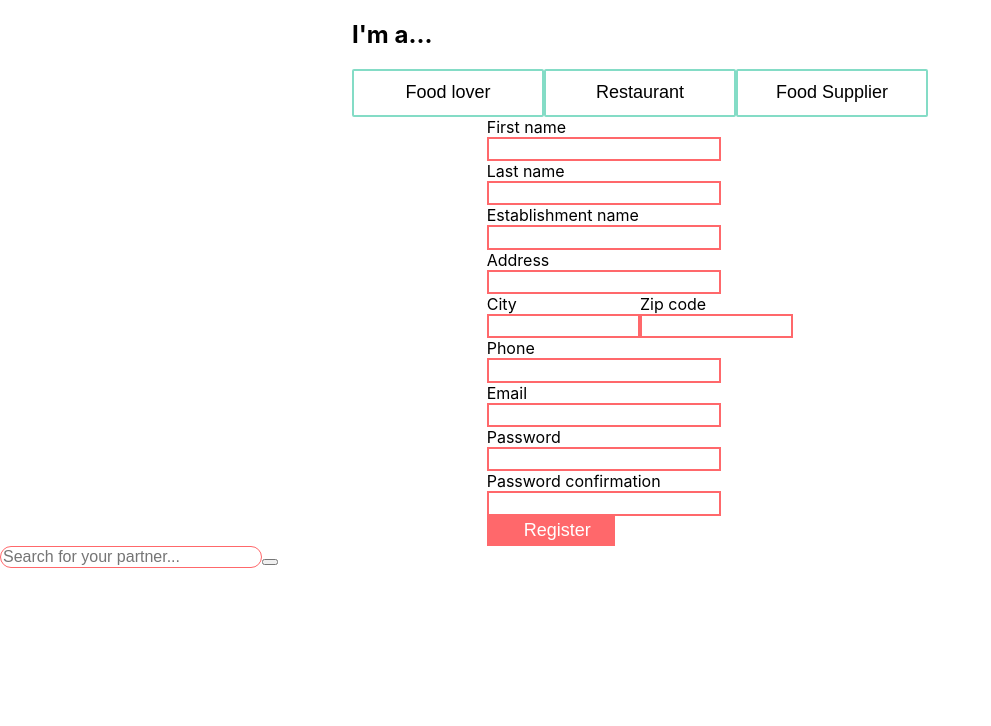
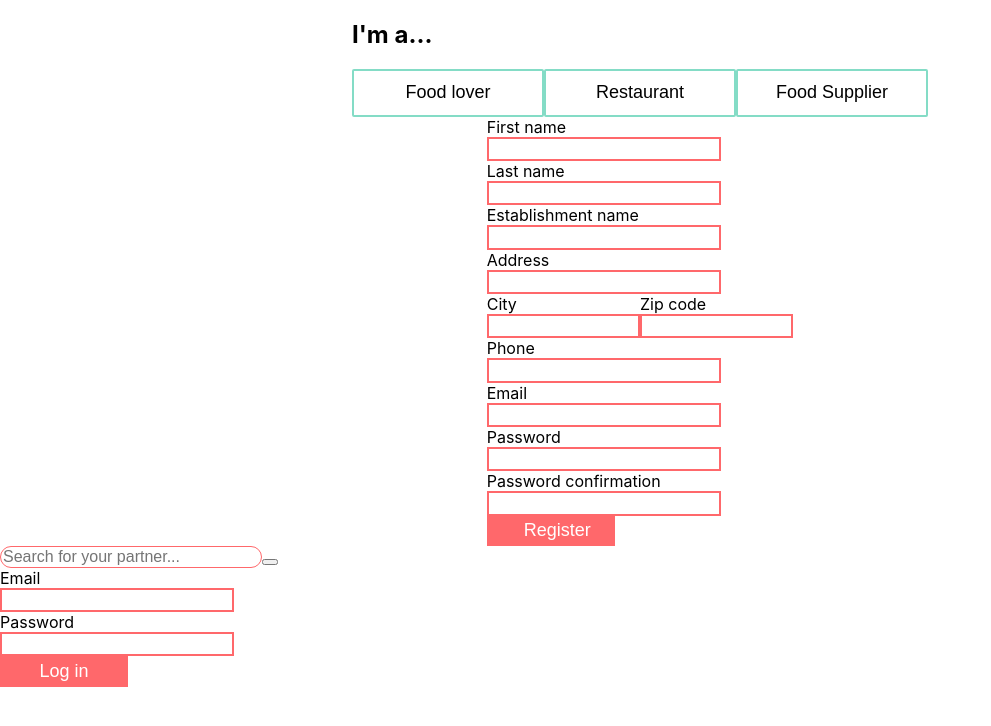
Before and after one commit to frankperler/foodprint, a React (Create React App) app in the folder client/: page / in a window 1280 px wide. Shown: the top 726 px of the page, without its empty margins (0-991 px from the left). Built offline with nearby package versions, Linux system fonts and the light colour scheme.

Commit message:
feat: basic login component

```diff
--- a/client/src/App.tsx
+++ b/client/src/App.tsx
@@ -2,12 +2,14 @@ import React from 'react'
 import { FormRegister } from './components/registration/FormRegister'
 import ChooseUserType from './components/registration/ChooseUserType'
 import { Searchbar } from './components/add-partner/Searchbar'
+import { FormLogIn } from './components/log-in/FormLogIn'
 
 function App(): JSX.Element {
   return <div className="App">
     <ChooseUserType></ChooseUserType>
     <FormRegister></FormRegister>
     <Searchbar></Searchbar>
+    <FormLogIn></FormLogIn>
     </div>
 }
 
--- /dev/null
+++ b/client/src/components/log-in/FormCredentialElements.tsx
@@ -0,0 +1,19 @@
+import React from "react";
+import { LogInCredentialInput, Label } from './log-in-styled-components/FormLogIn.style';
+
+export const FormCredentialElements = (): JSX.Element => {
+
+
+  return (
+    <div>
+      <div>
+        <Label>Email</Label>
+        <LogInCredentialInput></LogInCredentialInput>
+      </div>
+      <div>
+        <Label>Password</Label>
+        <LogInCredentialInput type="password"></LogInCredentialInput>
+      </div>
+    </div>
+  )
+}
--- /dev/null
+++ b/client/src/components/log-in/FormLogIn.tsx
@@ -0,0 +1,15 @@
+import React from 'react';
+import { FormCredentialElements } from './FormCredentialElements';
+import { LogInButton } from './log-in-styled-components/FormLogIn.style';
+
+export const FormLogIn = (): JSX.Element => {
+
+
+
+  return (
+    <form>
+      <FormCredentialElements></FormCredentialElements>
+      <LogInButton>Log in</LogInButton>
+    </form>
+  )
+}
--- /dev/null
+++ b/client/src/components/log-in/log-in-styled-components/FormLogIn.style.tsx
@@ -0,0 +1,24 @@
+import styled from 'styled-components';
+
+
+export const LogInCredentialInput = styled.input`
+width: auto;
+padding: 0.2em 2em;
+border: 2px solid #FF686B;
+`
+
+export const Label = styled.label`
+display: block;
+`
+
+export const LogInButton = styled.button`
+  padding: 0.2em 2em;
+  width: 8rem;
+  height: auto;
+  font-size: 18px;
+  border: 1px solid #FF686B;
+  color: white;
+  background-color: #FF686B;
+  cursor: pointer;
+  text-align: center;
+`
```
